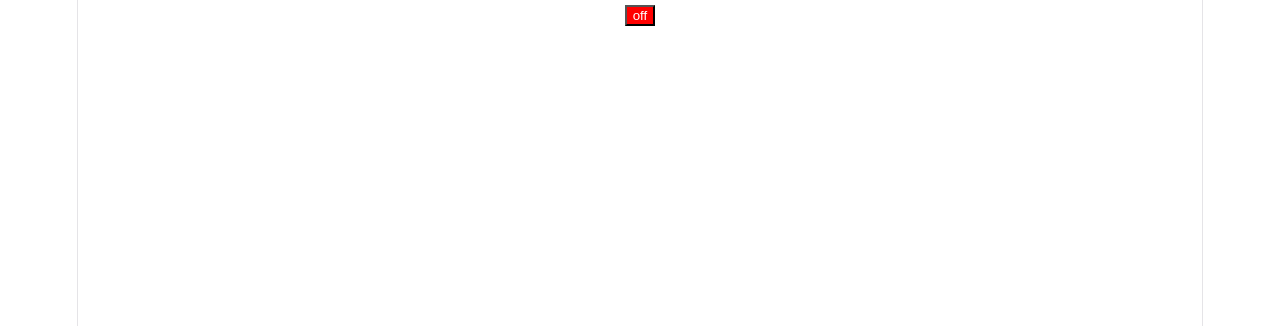
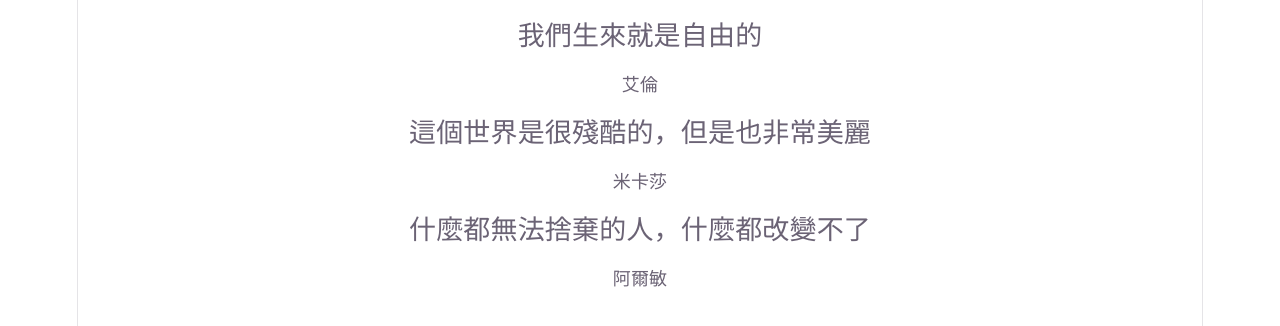
Before and after one commit to willyos0113/orderList, a React (Vite) app: page / in a window 1280 px wide. Shown: the top 326 px of the page. Built offline with nearby package versions, Linux system fonts and the light colour scheme; data requests are answered from the project's data file.

Commit message:
query data from web api by using useEffect()

```diff
--- a/src/App.tsx
+++ b/src/App.tsx
@@ -1,11 +1,25 @@
-import { useState, type FC } from "react";
-import Button from "./Button";
+import { useEffect, useState, type FC } from "react";
 import "./App.css";
+import BlogList from "./BlogList";
+
+interface BlogItem {
+  id: number;
+  title: string;
+  author: string;
+}
 
 const App: FC = () => {
+  const [blogs, setBlogs] = useState<BlogItem[]>([]);
+
+  useEffect(() => {
+    fetch("http://localhost:8080/blogs")
+      .then((res) => res.json())
+      .then((data) => setBlogs(data));
+  }, []);
+
   return (
     <div className="App">
-      <Button />
+      <BlogList blogs={blogs} />
     </div>
   );
 };
--- /dev/null
+++ b/src/BlogList.tsx
@@ -0,0 +1,25 @@
+import { type FC } from "react";
+
+interface BlogItem {
+  id: number;
+  title: string;
+  author: string;
+}
+interface BlogListProps {
+  blogs: BlogItem[];
+}
+
+const BlogList: FC<BlogListProps> = ({ blogs }) => {
+  return (
+    <div>
+      {blogs.map((blog) => (
+        <div key={blog.id}>
+          <h2>{blog.title}</h2>
+          <p>{blog.author}</p>
+        </div>
+      ))}
+    </div>
+  );
+};
+
+export default BlogList;
--- a/src/Button.tsx
+++ /dev/null
@@ -1,17 +0,0 @@
-import { useState, type FC } from "react";
-
-const Button: FC = () => {
-  const [isActive, setIsActive] = useState(false);
-  return (
-    <div>
-      <button
-        className={isActive ? "enabled" : "disabled"}
-        onClick={() => setIsActive(!isActive)}
-      >
-        {isActive ? "on" : "off"}
-      </button>
-    </div>
-  );
-};
-
-export default Button;
--- /dev/null
+++ b/src/data/db.json
@@ -0,0 +1,19 @@
+{
+  "blogs": [
+    {
+      "title": "我們生來就是自由的",
+      "author": "艾倫",
+      "id": 1
+    },
+    {
+      "title": "這個世界是很殘酷的，但是也非常美麗",
+      "author": "米卡莎",
+      "id": 2
+    },
+    {
+      "title": "什麼都無法捨棄的人，什麼都改變不了",
+      "author": "阿爾敏",
+      "id": 3
+    }
+  ]
+}
```
